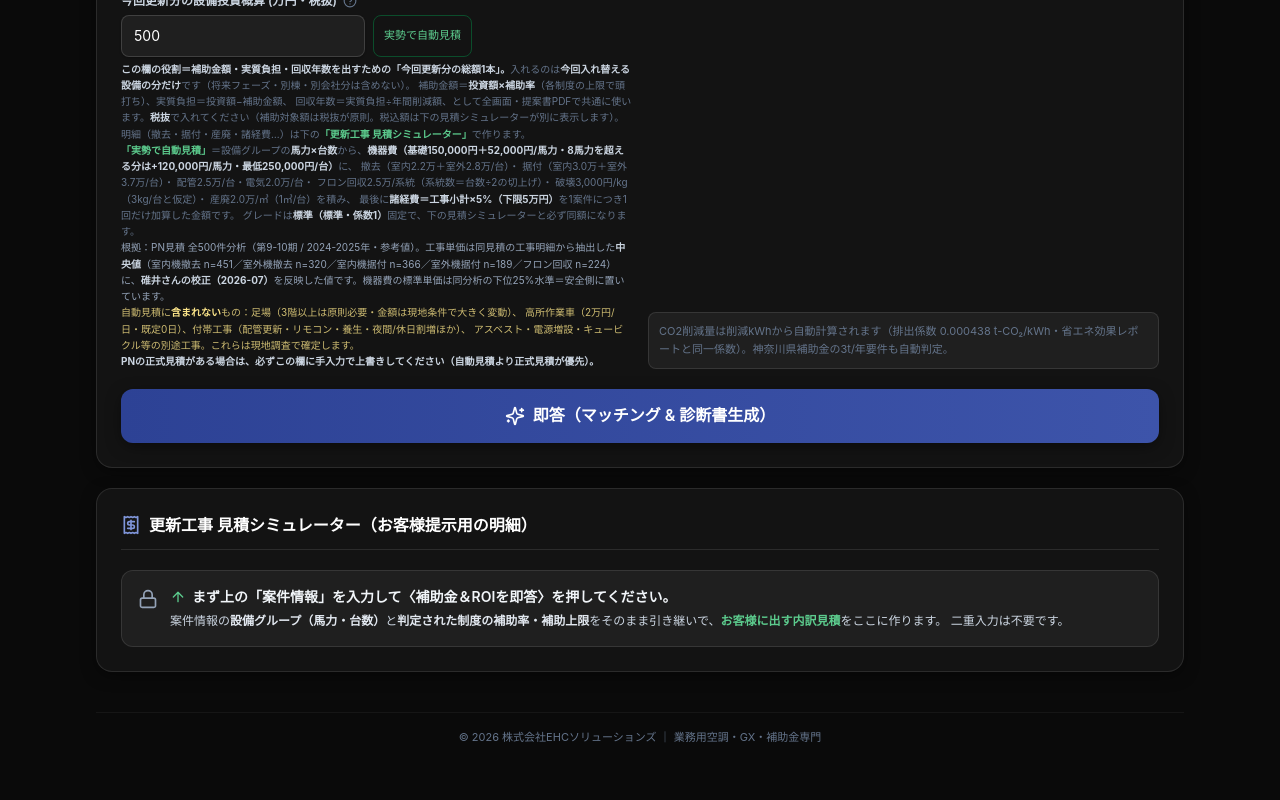
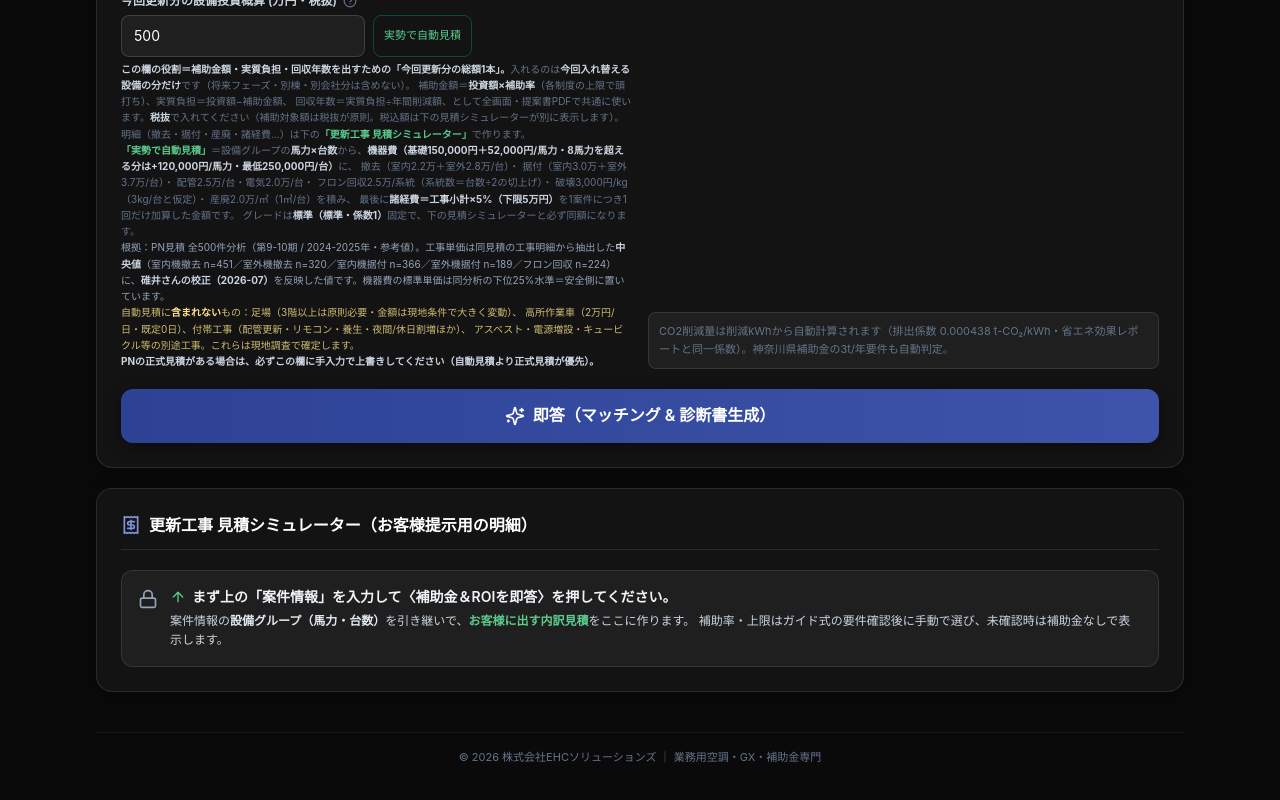
Before and after one commit to Shinichi-Morozumi/ehc-subsidy-app, a Next.js app: page / in a window 1280 px wide. Shown: the part 2442-3242 px from the top of the page. Built offline with nearby package versions, Linux system fonts and the light colour scheme.

Commit message:
Clarify manual subsidy selection in estimator

```diff
--- a/components/UpdateEstimator.tsx
+++ b/components/UpdateEstimator.tsx
@@ -93,10 +93,9 @@ export function UpdateEstimator() {
               <ArrowUp className="w-4 h-4 text-ehc-300" />
               まず上の「案件情報」を入力して〈補助金＆ROIを即答〉を押してください。
             </div>
-            案件情報の<strong className="text-slate-200">設備グループ（馬力・台数）</strong>と
-            <strong className="text-slate-200">判定された制度の補助率・補助上限</strong>をそのまま引き継いで、
+            案件情報の<strong className="text-slate-200">設備グループ（馬力・台数）</strong>を引き継いで、
             <strong className="text-ehc-300">お客様に出す内訳見積</strong>をここに作ります。
-            二重入力は不要です。
+            補助率・上限はガイド式の要件確認後に手動で選び、未確認時は補助金なしで表示します。
           </div>
         </div>
       </Card>
```
